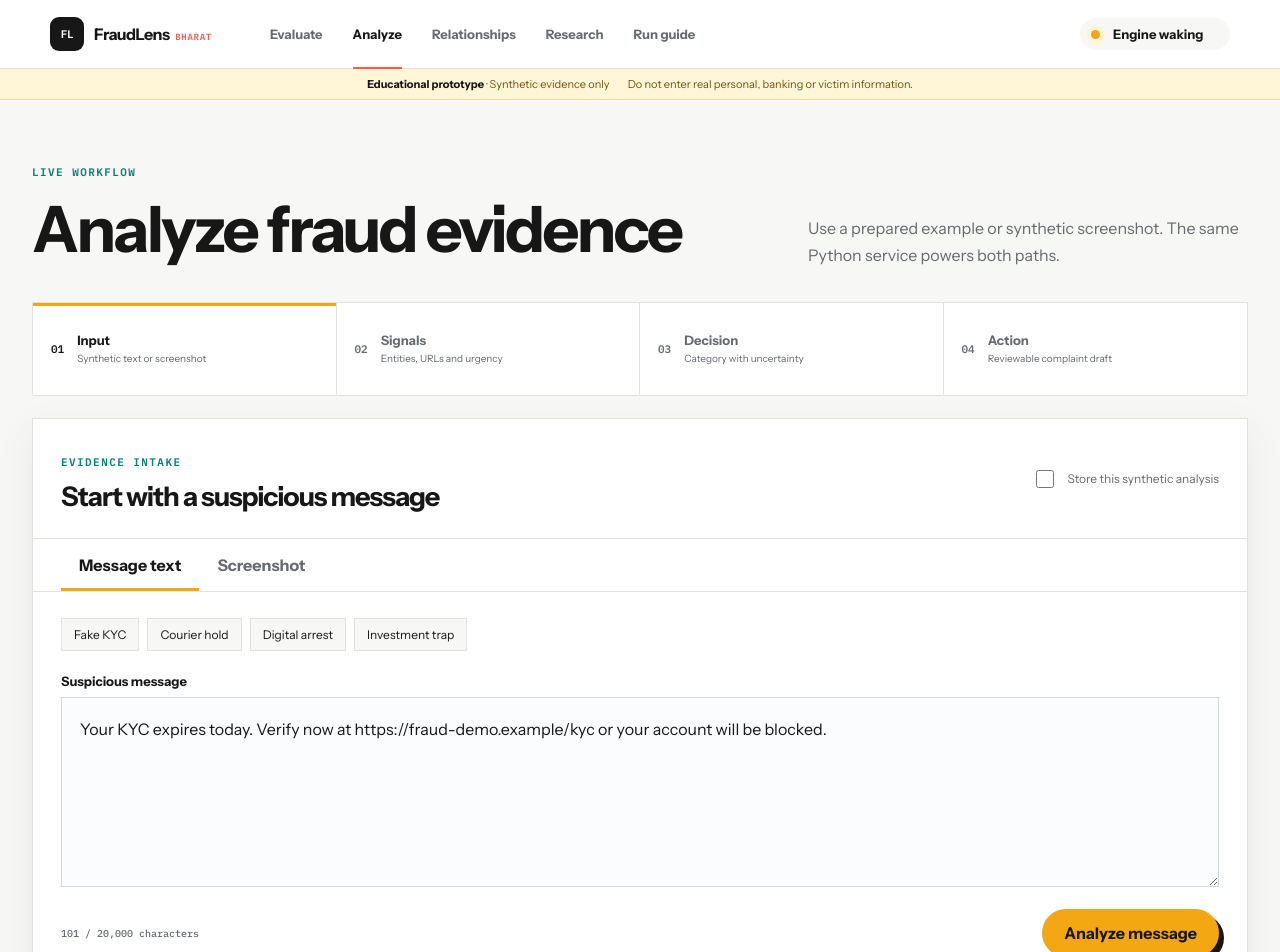
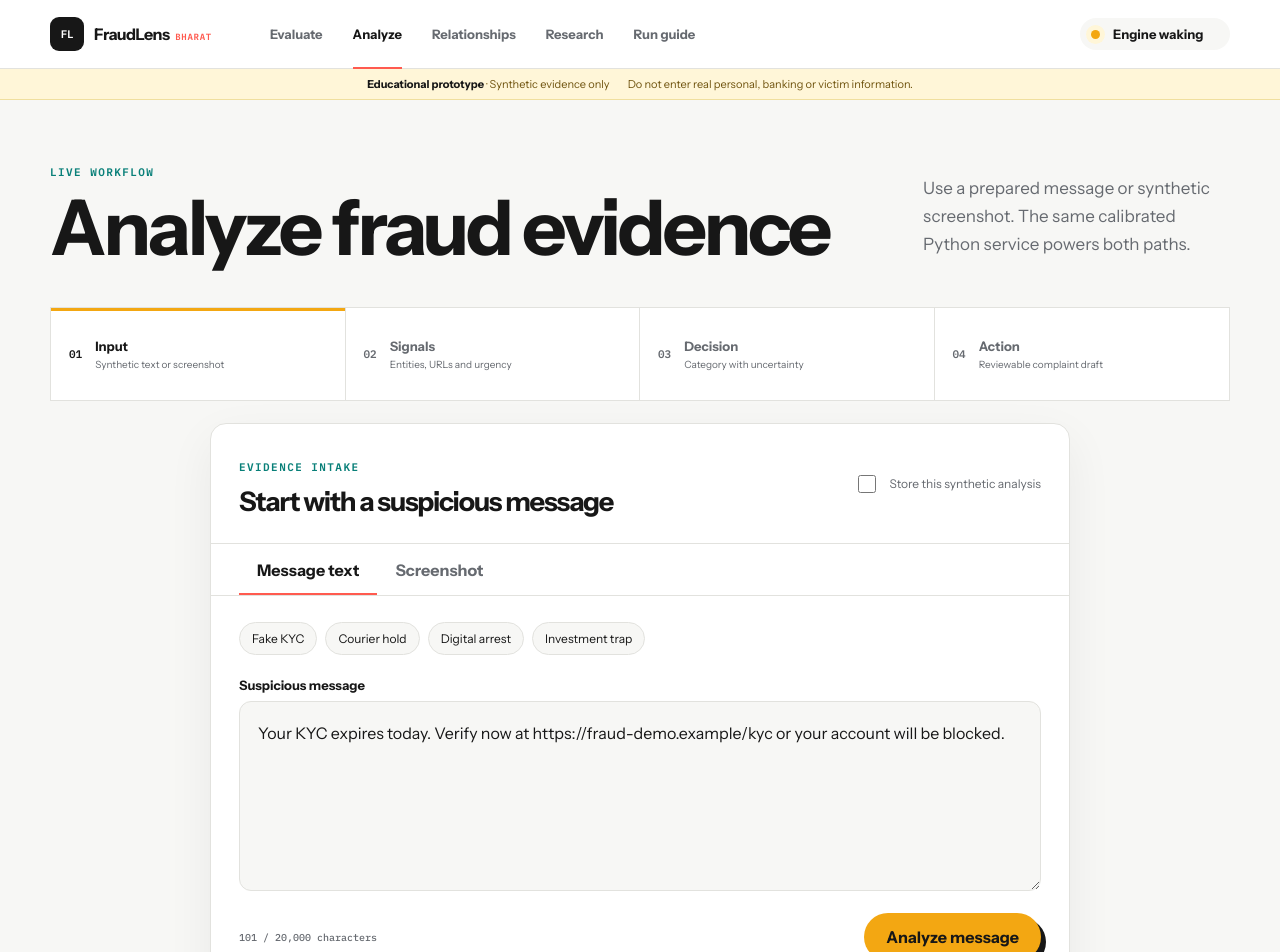
Before and after one commit to GautamBytes/fraudlens-bharat-phase-1, a Next.js app in the folder web/: page /analyze in a window 1280 px wide. Shown: the top 952 px of the page. Built offline with nearby package versions, Linux system fonts and the light colour scheme; no server answers.

Commit message:
feat: redesign live evidence workspace

```diff
--- a/web/src/app/analyze/page.tsx
+++ b/web/src/app/analyze/page.tsx
@@ -1,19 +1,18 @@
 import type { Metadata } from "next";
 
 import { AnalysisWorkbench } from "@/components/analysis-workbench";
+import { PageIntro } from "@/components/page-intro";
 
 export const metadata: Metadata = { title: "Analyze evidence" };
 
 export default function AnalyzePage() {
   return (
-    <main className="pageContent">
-      <header className="pageHeader">
-        <div>
-          <p className="eyebrow">Live workflow</p>
-          <h1>Analyze fraud evidence</h1>
-        </div>
-        <p>Use a prepared example or synthetic screenshot. The same Python service powers both paths.</p>
-      </header>
+    <main className="pageContent analysisPage">
+      <PageIntro
+        eyebrow="Live workflow"
+        title="Analyze fraud evidence"
+        description="Use a prepared message or synthetic screenshot. The same calibrated Python service powers both paths."
+      />
       <AnalysisWorkbench />
     </main>
   );
--- a/web/src/app/globals.css
+++ b/web/src/app/globals.css
@@ -213,43 +213,52 @@ h1, h2, h3 { margin-top: 0; font-family: var(--font-display), sans-serif; letter
 .boundaryCallout div strong { margin: 5px 0; color: var(--saffron); font: 650 24px var(--font-display); }
 .boundaryCallout div small, .boundaryCallout p { color: #aeb9c8; font-size: 11px; line-height: 1.5; }
 
+.analysisPage { width: min(1180px, calc(100% - 64px)); }
 .analysisFlow { display: grid; gap: 22px; }
-.inputPanel, .resultPanel { background: #fff; border: 1px solid var(--line); box-shadow: 0 12px 40px rgba(16, 24, 39, 0.06); }
+.analysisWorkspace { width: min(860px, 100%); margin: 0 auto; }
+.analysisWorkspaceComplete { display: grid; width: 100%; grid-template-columns: minmax(360px,.72fr) minmax(0,1.28fr); gap: 18px; align-items: start; }
+.inputPanel, .resultPanel { background: #fff; border: 1px solid var(--line); border-radius: 16px; box-shadow: 0 16px 48px rgba(23,23,23,.06); }
+.analysisWorkspaceComplete .inputPanel { position: sticky; top: 92px; }
 .panelHeading { display: flex; justify-content: space-between; gap: 20px; align-items: center; padding: 25px 28px; border-bottom: 1px solid var(--line); }
-.panelHeading h2 { margin: 5px 0 0; font-size: 27px; }
+.panelHeading h2 { margin: 5px 0 0; font-size: 27px; letter-spacing: -.045em; }
 .storageToggle { display: flex; gap: 10px; align-items: center; color: var(--slate); font-size: 12px; cursor: pointer; }
 .storageToggle input { width: 18px; height: 18px; accent-color: var(--teal); }
 .tabList { display: flex; gap: 0; padding: 0 28px; border-bottom: 1px solid var(--line); }
-.tabList button { padding: 16px 18px 13px; color: var(--slate); background: transparent; border: 0; border-bottom: 3px solid transparent; cursor: pointer; font-weight: 700; }
-.tabList .tabActive { color: var(--ink); border-bottom-color: var(--saffron); }
+.tabList button { padding: 16px 18px 13px; color: var(--slate); background: transparent; border: 0; border-bottom: 2px solid transparent; cursor: pointer; font-weight: 700; }
+.tabList .tabActive { color: var(--ink); border-bottom-color: var(--coral); }
 .inputBody { padding: 26px 28px 28px; }
 .demoPicker { display: flex; gap: 8px; flex-wrap: wrap; margin-bottom: 22px; }
-.demoPicker button { padding: 8px 12px; color: var(--ink); background: var(--paper); border: 1px solid var(--line); cursor: pointer; font-size: 12px; }
-.demoPicker button:hover { border-color: var(--teal); }
+.demoPicker button { padding: 8px 12px; color: var(--ink); background: var(--paper); border: 1px solid var(--line); border-radius: 999px; cursor: pointer; font-size: 12px; }
+.demoPicker button:hover { color: var(--coral); border-color: var(--coral); }
 .inputBody > label:not(.uploadZone) { display: block; margin-bottom: 8px; font-weight: 700; font-size: 13px; }
-.inputBody textarea { width: 100%; min-height: 190px; padding: 18px; resize: vertical; color: var(--ink); background: #fbfcfd; border: 1px solid #cfd6de; line-height: 1.65; }
+.inputBody textarea { width: 100%; min-height: 190px; padding: 18px; resize: vertical; color: var(--ink); background: var(--paper); border: 1px solid var(--line); border-radius: 12px; line-height: 1.65; }
 .inputFooter { display: flex; justify-content: space-between; align-items: center; margin-top: 18px; }
 .inputFooter > span { color: var(--slate); font: 500 10px var(--font-mono); }
-.uploadZone { display: grid; min-height: 230px; place-items: center; align-content: center; gap: 8px; padding: 30px; text-align: center; background: #fbfcfd; border: 1px dashed #9eabb9; cursor: pointer; }
+.uploadZone { display: grid; min-height: 230px; place-items: center; align-content: center; gap: 8px; padding: 30px; text-align: center; background: var(--paper); border: 1px dashed #aaa; border-radius: 13px; cursor: pointer; }
 .uploadZone input { position: absolute; width: 1px; height: 1px; overflow: hidden; clip: rect(0 0 0 0); }
-.uploadMark { display: grid; width: 42px; height: 42px; place-items: center; color: var(--ink); background: var(--saffron); font-size: 24px; }
+.uploadMark { display: grid; width: 42px; height: 42px; place-items: center; color: white; background: var(--coral); border-radius: 50%; font-size: 24px; }
 .uploadZone small { color: var(--slate); }
 .errorNotice { margin: 0 28px 28px; padding: 13px 15px; color: #8e2932; background: var(--coral-soft); border-left: 3px solid var(--coral); font-size: 13px; }
 
-.resultPanel { padding: 30px; }
+.resultPanel { padding: 28px; }
 .resultHeading { display: flex; justify-content: space-between; align-items: center; }
-.resultHeading h2 { margin: 5px 0 0; font-size: 36px; }
-.riskBadge { padding: 9px 12px; font: 650 10px var(--font-mono); text-transform: uppercase; border: 1px solid; }
+.resultHeading h2 { margin: 5px 0 0; font-size: 31px; }
+.riskBadge { padding: 8px 11px; font: 650 9px var(--font-mono); text-transform: uppercase; border: 1px solid; border-radius: 999px; }
 .risk-high { color: #922e37; background: var(--coral-soft); border-color: #f0aab0; }
 .risk-medium { color: #755000; background: var(--saffron-soft); border-color: #ebce70; }
 .risk-low { color: #05635e; background: var(--teal-soft); border-color: #79c5be; }
-.metricStrip { display: grid; grid-template-columns: repeat(4, 1fr); margin: 26px 0; border: 1px solid var(--line); }
+.decisionIdentity { padding: 24px 0 20px; border-bottom: 1px solid var(--line); }
+.decisionIdentity > span { color: var(--slate); font: 600 9px var(--font-mono); letter-spacing: .08em; text-transform: uppercase; }
+.decisionIdentity h3 { margin: 5px 0 6px; font-size: clamp(36px,4vw,54px); line-height: 1; }
+.decisionIdentity p { margin: 0; color: var(--slate); font-size: 12px; }
+.metricStrip { display: grid; grid-template-columns: repeat(2, 1fr); margin: 20px 0 26px; overflow: hidden; background: var(--paper); border: 1px solid var(--line); border-radius: 12px; }
 .metricStrip div { padding: 16px; border-right: 1px solid var(--line); }
-.metricStrip div:last-child { border: 0; }
+.metricStrip div:nth-child(2n) { border-right: 0; }
+.metricStrip div:nth-child(-n+2) { border-bottom: 1px solid var(--line); }
 .metricStrip span, .metricStrip strong { display: block; }
 .metricStrip span { color: var(--slate); font: 500 9px var(--font-mono); text-transform: uppercase; }
 .metricStrip strong { margin-top: 7px; font-size: 13px; }
-.resultGrid { display: grid; grid-template-columns: 1.15fr 0.85fr; gap: 26px; }
+.resultGrid { display: grid; gap: 26px; }
 .resultColumn { display: grid; gap: 24px; }
 .resultColumn section { padding-top: 20px; border-top: 1px solid var(--line); }
 .entityList, .signalList { display: grid; gap: 8px; margin-top: 12px; }
@@ -264,7 +273,7 @@ h1, h2, h3 { margin-top: 0; font-family: var(--font-display), sans-serif; letter
 .signalList article strong { text-transform: capitalize; }
 .signalList article span { color: var(--coral); font: 600 11px var(--font-mono); }
 .signalList article p { margin: 6px 0 0; color: var(--slate); font-size: 12px; }
-.draftCard { padding: 26px; color: #fff; background: var(--ink); }
+.draftCard { padding: 26px; color: #fff; background: var(--ink); border-radius: 13px; }
 .draftCard .sectionLabel { color: var(--saffron); }
 .draftCard h3 { margin: 10px 0 18px; font-size: 27px; }
 .draftCard > p { min-height: 180px; color: #d7dee7; line-height: 1.75; white-space: pre-wrap; }
@@ -293,6 +302,8 @@ h1, h2, h3 { margin-top: 0; font-family: var(--font-display), sans-serif; letter
   .pageIntroAside { max-width: 680px; }
   .docsFrame { grid-template-columns: 150px minmax(0,1fr); gap: 28px; }
   .docsOutline { display: none; }
+  .analysisWorkspaceComplete { grid-template-columns: 1fr; }
+  .analysisWorkspaceComplete .inputPanel { position: static; }
   .heroSection { grid-template-columns: 1fr; }
   .heroCaseFile { min-height: 350px; }
   .casePulse { margin: 45px 0; }
@@ -338,6 +349,7 @@ h1, h2, h3 { margin-top: 0; font-family: var(--font-display), sans-serif; letter
   .homeCta { width: min(100% - 32px,680px); margin-bottom: 48px; padding: 32px 24px; }
   .homeCta > div:last-child { width: 100%; flex-direction: column; }
   .pageIntro h1 { font-size: 46px; }
+  .analysisPage { width: min(100% - 32px,680px); }
   .docsFrame { grid-template-columns: 1fr; }
   .docsIndex { position: static; display: flex; gap: 5px; overflow-x: auto; padding-bottom: 8px; }
   .docsIndex .docsNavLabel { display: none; }
--- a/web/src/components/analysis-result.tsx
+++ b/web/src/components/analysis-result.tsx
@@ -30,11 +30,17 @@ export function AnalysisResultView({ result }: { result: AnalysisResult }) {
       <div className="resultHeading">
         <div>
           <p className="eyebrow">Analysis complete</p>
-          <h2>{abstained ? "Needs manual classification" : titleCaseLabel(result.predicted_label)}</h2>
+          <h2>Review decision</h2>
         </div>
         <span className={`riskBadge risk-${result.risk_level}`}>
           {result.risk_level} risk
         </span>
+      </div>
+
+      <div className="decisionIdentity">
+        <span>{abstained ? "Model abstained" : "Suggested category"}</span>
+        <h3>{abstained ? "Needs manual classification" : titleCaseLabel(result.predicted_label)}</h3>
+        <p>{abstained ? "The calibrated confidence threshold was not met." : "Use the supporting evidence below before accepting this category."}</p>
       </div>
 
       <div className="metricStrip">
--- a/web/src/components/analysis-workbench.tsx
+++ b/web/src/components/analysis-workbench.tsx
@@ -104,7 +104,12 @@ export function AnalysisWorkbench() {
     <div className="analysisFlow">
       <EvidenceRail activeStep={result ? 4 : pending ? 2 : 1} />
 
-      <section className="inputPanel">
+      <div
+        className={result ? "analysisWorkspace analysisWorkspaceComplete" : "analysisWorkspace"}
+        data-state={result ? "complete" : pending ? "pending" : "ready"}
+        data-testid="analysis-workspace"
+      >
+        <section className="inputPanel">
         <div className="panelHeading">
           <div>
             <p className="eyebrow">Evidence intake</p>
@@ -196,9 +201,10 @@ export function AnalysisWorkbench() {
         )}
 
         {error && <div className="errorNotice" role="alert">{error}</div>}
-      </section>
+        </section>
 
-      {result && <AnalysisResultView result={result} />}
+        {result && <AnalysisResultView result={result} />}
+      </div>
     </div>
   );
 }
```
Also changed, not shown: 1 other file (tests, documents, lock files or other folders).
